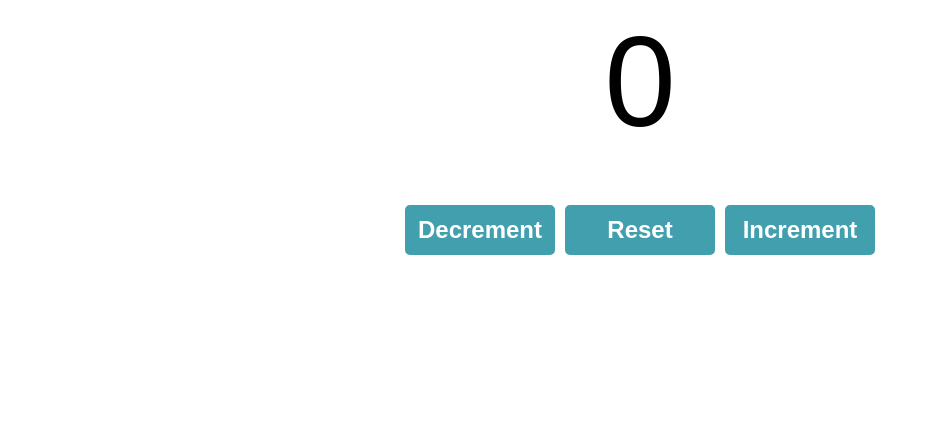
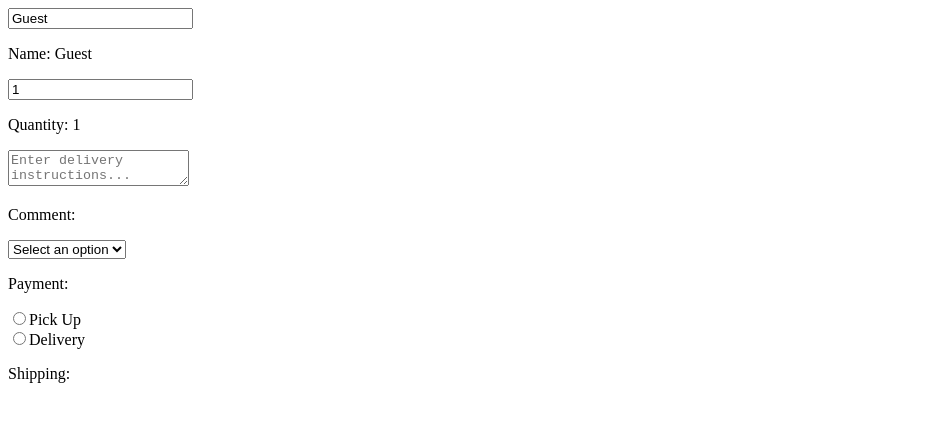
Before and after one commit to AnnaKompan/my-react-app, a React (Vite) app: page / in a window 1280 px wide. Shown: the top 422 px of the page, without its empty margins (0-930 px from the left). Built offline with nearby package versions, Linux system fonts and the light colour scheme.

Commit message:
onChange event handler

```diff
--- a/src/App.jsx
+++ b/src/App.jsx
@@ -4,10 +4,11 @@
 // import Students from "./Students";
 // import UserGreeting from "./UserGreeting";
 // import List from "./List";
-import Counter from "./Counter";
+// import Counter from "./Counter";
+import NewComponent from "./NewComponent";
 // import MyComponent from "./myComponent";
 function App() {
-  return <Counter></Counter>;
+  return <NewComponent></NewComponent>;
 }
 
 export default App;
@@ -31,3 +32,7 @@
 // if starts with {use...} its most likely hook
 // useState() = react hook that allows creation of stateful var
 // & setter f(x) to update its value in virtual DOM [name, setName]
+
+// onChange - event handler, used for forms mostly
+// <input> <textarea> <select> elements
+// Triggers f(x) when value of input changes
--- /dev/null
+++ b/src/NewComponent.jsx
@@ -0,0 +1,76 @@
+import React, { useState } from "react";
+function NewComponent() {
+  const [name, setName] = useState("Guest");
+  const [quantity, setQuantity] = useState(1);
+  const [comment, setComment] = useState("");
+  const [payment, setPayment] = useState("");
+  const [shipping, setShipping] = useState("");
+
+  function handleShippingChange(event) {
+    setShipping(event.target.value);
+  }
+
+  function handlePaymentChange(event) {
+    setPayment(event.target.value);
+  }
+
+  function handleCommentChange(event) {
+    setComment(event.target.value);
+  }
+  function handleNameChange(event) {
+    setName(event.target.value);
+  }
+  function handleQuantityChange(event) {
+    setQuantity(event.target.value);
+  }
+  return (
+    <div>
+      <input type="text" value={name} onChange={handleNameChange} />
+      <p>Name: {name}</p>
+
+      <input type="number" value={quantity} onChange={handleQuantityChange} />
+      <p>Quantity: {quantity}</p>
+
+      <textarea
+        value={comment}
+        onChange={handleCommentChange}
+        placeholder="Enter delivery instructions..."></textarea>
+      <p>Comment: {comment}</p>
+
+      <select value={payment} onChange={handlePaymentChange}>
+        <option value="">Select an option</option>
+        <option value="Visa">Visa</option>
+        <option value="MasterCard">MasterCard</option>
+        <option value="GiftCard">GiftCard</option>
+      </select>
+      <p>Payment: {payment}</p>
+      <label>
+        <input
+          type="radio"
+          value="Pick Up"
+          checked={shipping === "Pick Up"}
+          onChange={handleShippingChange}
+        />
+        Pick Up
+      </label>
+
+      <br />
+
+      <label>
+        <input
+          type="radio"
+          value="Delivery"
+          checked={shipping === "Delivery"}
+          onChange={handleShippingChange}
+        />
+        Delivery
+      </label>
+      <p>Shipping: {shipping}</p>
+    </div>
+  );
+}
+
+export default NewComponent;
+
+// onChange event handler triggers a f(x)
+// every time value of input changes
```
